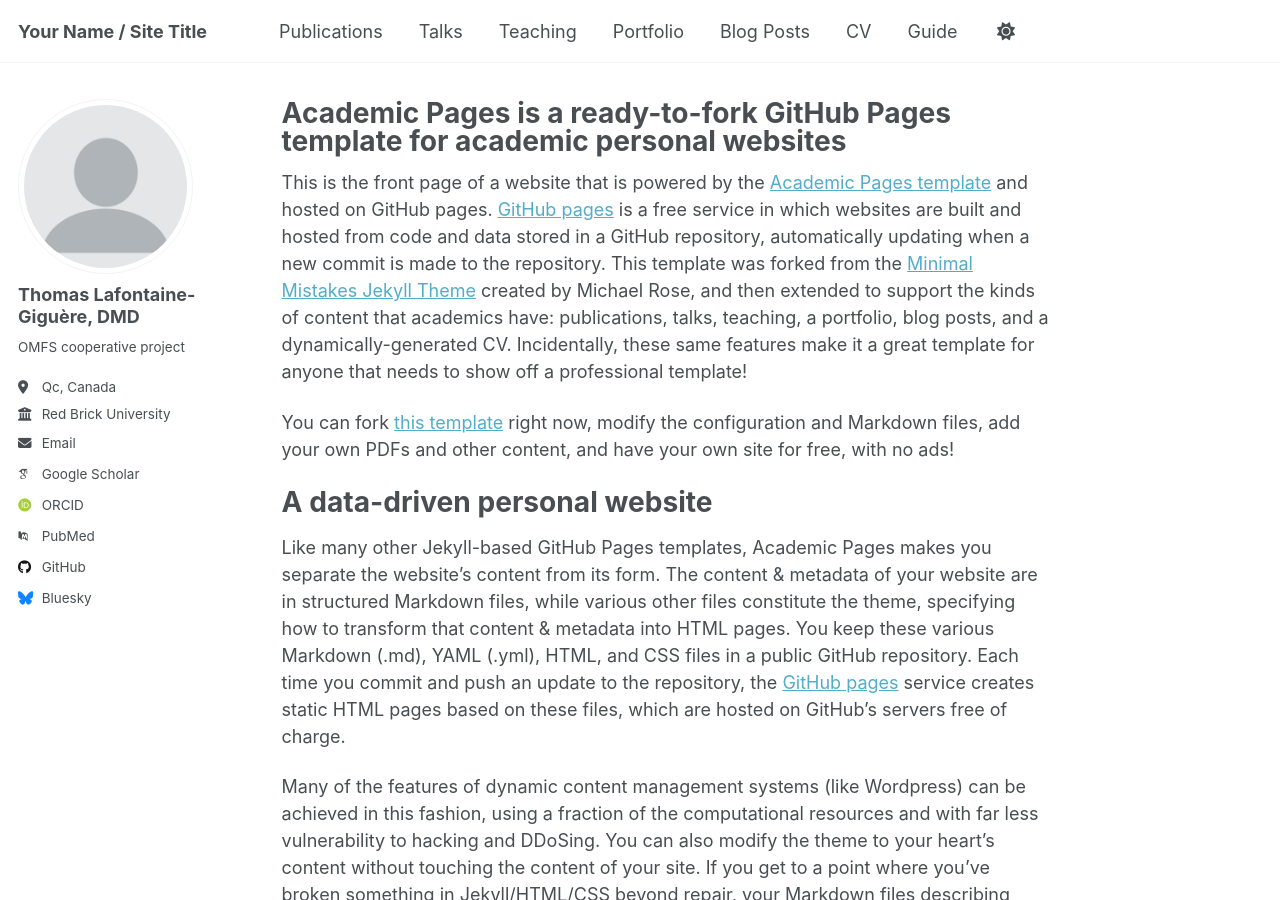
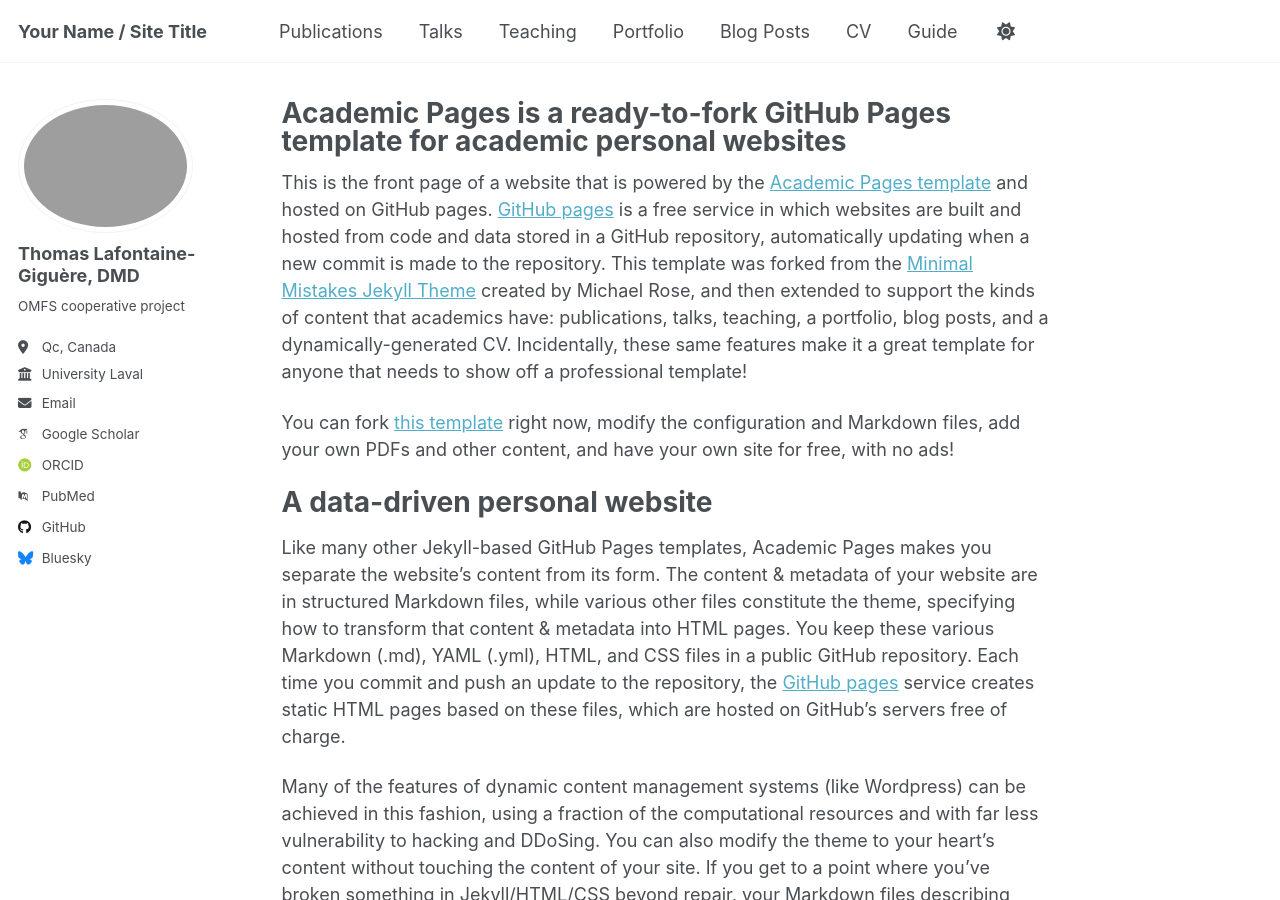
Before and after one commit to thomaslgiguere-tech/Meshmixer-project, a Jekyll site: the page built from _pages/about.md, in a window 1280 px wide and 900 px high. Built offline with Jekyll 4.4.1, drawn with Linux system fonts in a browser that asks for light colours; some web fonts are replaced; a script that is not in the unit is left out.

Commit message:
Update _config.yml

```diff
--- a/_config.yml
+++ b/_config.yml
@@ -22,14 +22,14 @@ repository               : "academicpages/academicpages.github.io"
 #               Additional customization can be done by editing /_includes/author-profile.html
 author:
   # Biographic information
-  avatar           : "profile.png"
+  avatar           : 20186517.png"
   name             : "Thomas Lafontaine-Giguère, DMD"
   pronouns         : # example: "she/her"
   bio              : "OMFS cooperative project"
   location         : "Qc, Canada"
-  employer         : "Red Brick University"
+  employer         : "University Laval"
   uri              : # URL
-  email            : "none@example.org"
+  email            : "thomaslgiguere@gmail.com"
 
   # Academic websites
   academia         : # URL
```
